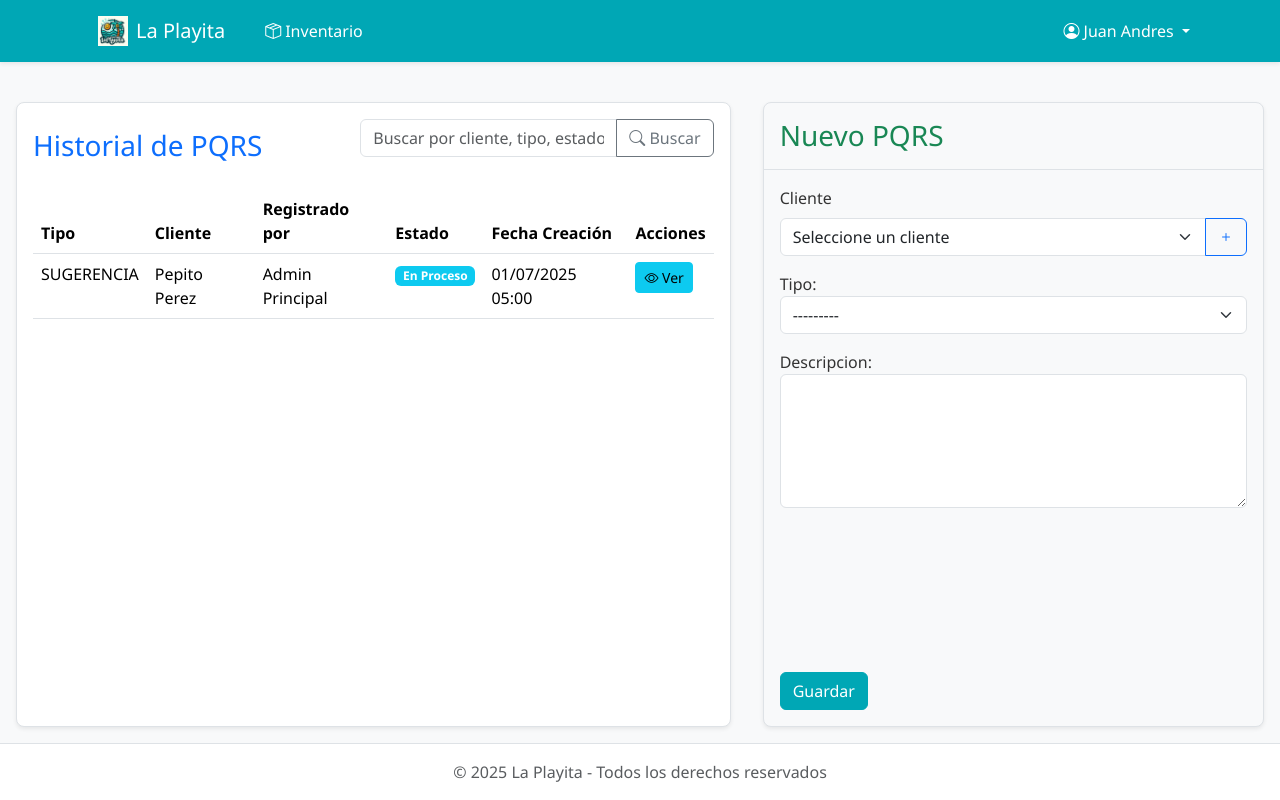
After one commit to Seiiyes/LaPlayita_Django, a Django app: page /pqrs/ in a window 1280 px wide. The commit adds this page. Run offline with Django 5.2, Linux system fonts and the light colour scheme; a user stored in the database is signed in; data comes from the database, SQL or seed files in the repository; some libraries are stand-ins or nearby versions.

Commit message:
Despliegue modulo pqrs

```diff
--- a/la_playita_project/core/forms.py
+++ b/la_playita_project/core/forms.py
@@ -1,7 +1,7 @@
 from django import forms
 from django.contrib.auth.forms import UserCreationForm
 from django.core.validators import MinValueValidator
-from .models import Usuario, Rol, Producto, Lote, Categoria
+from .models import Usuario, Rol, Producto, Lote, Categoria, Pqrs
 from .models import Reabastecimiento, ReabastecimientoDetalle, Proveedor
 from django.forms import inlineformset_factory
 from datetime import date
@@ -140,3 +140,23 @@ ReabastecimientoDetalleFormSet = inlineformset_factory(
     can_delete=True,
     fk_name='reabastecimiento'
 )
+
+class PqrsForm(forms.ModelForm):
+    class Meta:
+        model = Pqrs
+        fields = ['tipo', 'descripcion']
+        widgets = {
+            'tipo': forms.Select(attrs={'class': 'form-select'}),
+            'descripcion': forms.Textarea(attrs={'class': 'form-control', 'rows': 5}),
+        }
+
+class PqrsUpdateForm(forms.ModelForm):
+    descripcion_cambio = forms.CharField(widget=forms.Textarea(attrs={'class': 'form-control', 'rows': 3}), label="Observación del cambio de estado", required=False)
+
+    class Meta:
+        model = Pqrs
+        fields = ['respuesta', 'estado']
+        widgets = {
+            'respuesta': forms.Textarea(attrs={'class': 'form-control', 'rows': 5}),
+            'estado': forms.Select(attrs={'class': 'form-select'}),
+        }
--- a/la_playita_project/core/templates/core/base.html
+++ b/la_playita_project/core/templates/core/base.html
@@ -55,6 +55,11 @@
                         <li class="nav-item">
                             <a class="nav-link" href="{% url 'reabastecimiento_list' %}">
                                 <i class="bi bi-cart-plus me-1"></i>Reabastecimientos
+                            </a>
+                        </li>
+                        <li class="nav-item">
+                            <a class="nav-link" href="{% url 'pqrs_list' %}">
+                                <i class="bi bi-headset me-1"></i>PQRS
                             </a>
                         </li>
                         {% endif %}
--- /dev/null
+++ b/la_playita_project/core/templates/core/pqrs_list.html
@@ -0,0 +1,247 @@
+{% extends 'core/base.html' %}
+{% load static %}
+{% load humanize %}
+{% load auth_extras %}
+
+{% block title %}Gestión de PQRS{% endblock %}
+
+{% block content %}
+<div class="container-fluid h-100 p-0">
+    <div class="row g-0 h-100">
+        <div class="col-md-7 d-flex flex-column p-3" style="max-height: 100%;">
+            <div class="bg-white border rounded-3 shadow-sm d-flex flex-column flex-grow-1 p-3">
+                <div class="d-flex justify-content-between align-items-center mb-3 flex-shrink-0">
+                    <h3 class="text-primary m-0">Historial de PQRS</h3>
+                    <form method="get" class="mb-3">
+                        <div class="input-group">
+                            <input type="text" class="form-control" name="q" placeholder="Buscar por cliente, tipo, estado..." value="{{ request.GET.q }}">
+                            <button class="btn btn-outline-secondary" type="submit">
+                                <i class="bi bi-search"></i> Buscar
+                            </button>
+                        </div>
+                    </form>
+                </div>
+                <div class="table-responsive flex-grow-1" style="overflow-y: auto;">
+                    <table class="table table-hover">
+                        <thead>
+                            <tr>
+                                <th>Tipo</th>
+                                <th>Cliente</th>
+                                <th>Registrado por</th>
+                                <th>Estado</th>
+                                <th>Fecha Creación</th>
+                                <th>Acciones</th>
+                            </tr>
+                        </thead>
+                        <tbody>
+                            {% for p in pqrs %}
+                            <tr id="pqrs-{{ p.id }}">
+                                <td>{{ p.get_tipo_display }}</td>
+                                <td>{{ p.cliente.nombres }} {{ p.cliente.apellidos }}</td>
+                                <td>{{ p.usuario.get_full_name|default:p.usuario.username }}</td>
+                                <td><span class="badge bg-info">{{ p.get_estado_display }}</span></td>
+                                <td>{{ p.fecha_creacion|date:"d/m/Y H:i" }}</td>
+                                <td>
+                                    <a href="{% url 'pqrs_detail' p.id %}" class="btn btn-sm btn-info">
+                                        <i class="bi bi-eye"></i> Ver
+                                    </a>
+                                    {% if user|has_role:'Administrador' %}
+                                    <button type="button" class="btn btn-sm btn-danger" onclick="eliminarPqrs('{{ p.id }}')">
+                                        <i class="bi bi-trash"></i>
+                                    </button>
+                                    {% endif %}
+                                </td>
+                            </tr>
+                            {% endfor %}
+                        </tbody>
+                    </table>
+                </div>
+            </div>
+        </div>
+        <div class="col-md-5 d-flex flex-column p-3">
+            <div class="bg-light border rounded-3 shadow-sm h-100 d-flex flex-column">
+                <div class="p-3 border-bottom">
+                    <h3 class="text-success m-0">Nuevo PQRS</h3>
+                </div>
+                <form method="post" action="{% url 'pqrs_list' %}" id="pqrsForm" class="d-flex flex-column h-100 p-3">
+                    {% csrf_token %}
+                    <div class="mb-3">
+                        <label for="cliente" class="form-label">Cliente</label>
+                        <div class="input-group">
+                            <select class="form-select" id="cliente" name="cliente" required>
+                                <option value="" selected disabled>Seleccione un cliente</option>
+                                {% for cliente in clientes %}
+                                    <option value="{{ cliente.id }}">{{ cliente.nombres }} {{ cliente.apellidos }} ({{ cliente.documento }})</option>
+                                {% endfor %}
+                            </select>
+                            <button type="button" class="btn btn-outline-primary" data-bs-toggle="modal" data-bs-target="#nuevoClienteModal">
+                                <i class="bi bi-plus"></i>
+                            </button>
+                        </div>
+                    </div>
+                    {{ form.as_p }}
+                    <div class="mt-auto">
+                        <button type="submit" class="btn btn-primary">Guardar</button>
+                    </div>
+                </form>
+            </div>
+        </div>
+    </div>
+</div>
+
+<!-- Modal Nuevo Cliente -->
+<div class="modal fade" id="nuevoClienteModal" tabindex="-1" aria-labelledby="nuevoClienteModalLabel" aria-hidden="true">
+    <div class="modal-dialog">
+        <div class="modal-content">
+            <div class="modal-header">
+                <h5 class="modal-title" id="nuevoClienteModalLabel">Nuevo Cliente</h5>
+                <button type="button" class="btn-close" data-bs-dismiss="modal" aria-label="Close"></button>
+            </div>
+            <div class="modal-body">
+                <form id="nuevoClienteForm">
+                    <div class="mb-3">
+                        <label for="nombres" class="form-label">Nombres</label>
+                        <input type="text" class="form-control" id="nombres" required>
+                    </div>
+                    <div class="mb-3">
+                        <label for="apellidos" class="form-label">Apellidos</label>
+                        <input type="text" class="form-control" id="apellidos" required>
+                    </div>
+                    <div class="mb-3">
+                        <label for="documento" class="form-label">Documento</label>
+                        <input type="text" class="form-control" id="documento" required>
+                    </div>
+                    <div class="mb-3">
+                        <label for="telefono" class="form-label">Teléfono</label>
+                        <input type="text" class="form-control" id="telefono">
+                    </div>
+                    <div class="mb-3">
+                        <label for="email" class="form-label">Email</label>
+                        <input type="email" class="form-control" id="email">
+                    </div>
+                </form>
+            </div>
+            <div class="modal-footer">
+                <button type="button" class="btn btn-secondary" data-bs-dismiss="modal">Cancelar</button>
+                <button type="button" class="btn btn-primary" id="guardarClienteBtn">Guardar</button>
+            </div>
+        </div>
+    </div>
+</div>
+{% endblock %}
+
+{% block extra_js %}
+<style>
+    html, body {
+        height: 100%;
+        overflow: hidden;
+    }
+
+    main.container {
+        max-width: 100% !important;
+        height: calc(100vh - 72px) !important;
+        padding: 0 !important;
+        margin: 0 !important;
+    }
+
+    .container-fluid {
+        height: 100%;
+        overflow: hidden;
+    }
+
+    .table-responsive {
+        height: calc(100% - 50px);
+        overflow: auto;
+    }
+</style>
+<script>
+document.addEventListener('DOMContentLoaded', function () {
+    // Function to handle client creation
+    async function guardarNuevoCliente(data) {
+        try {
+            const response = await fetch("{% url 'cliente_create_ajax' %}", {
+                method: 'POST',
+                headers: {
+                    'Content-Type': 'application/json',
+                    'X-CSRFToken': document.querySelector('[name=csrfmiddlewaretoken]').value
+                },
+                body: JSON.stringify(data)
+            });
+
+            if (!response.ok) {
+                const errorData = await response.json();
+                throw new Error(errorData.error || 'Error al guardar el cliente.');
+            }
+
+            const cliente = await response.json();
+            const select = document.getElementById('cliente');
+            const option = new Option(`${cliente.nombres} ${cliente.apellidos} (${cliente.documento})`, cliente.id);
+            select.add(option);
+            select.value = cliente.id;
+
+            const modal = bootstrap.Modal.getInstance(document.getElementById('nuevoClienteModal'));
+            modal.hide();
+            document.getElementById('nuevoClienteForm').reset();
+
+            Swal.fire('Éxito', 'Cliente creado exitosamente.', 'success');
+
+        } catch (error) {
+            Swal.fire('Error', error.message, 'error');
+        }
+    }
+
+    // Event listener for save client button
+    document.getElementById('guardarClienteBtn').addEventListener('click', function () {
+        const form = document.getElementById('nuevoClienteForm');
+        if (!form.checkValidity()) {
+            form.reportValidity();
+            return;
+        }
+        const data = {
+            nombres: document.getElementById('nombres').value,
+            apellidos: document.getElementById('apellidos').value,
+            documento: document.getElementById('documento').value,
+            telefono: document.getElementById('telefono').value,
+            email: document.getElementById('email').value,
+        };
+        guardarNuevoCliente(data);
+    });
+
+    // Function to handle PQRS deletion
+    window.eliminarPqrs = async function(pqrsId) {
+        const result = await Swal.fire({
+            title: '¿Estás seguro?',
+            text: "¡No podrás revertir esto!",
+            icon: 'warning',
+            showCancelButton: true,
+            confirmButtonColor: '#d33',
+            cancelButtonColor: '#3085d6',
+            confirmButtonText: 'Sí, ¡elimínalo!',
+            cancelButtonText: 'Cancelar'
+        });
+
+        if (result.isConfirmed) {
+            try {
+                const response = await fetch(`/pqrs/eliminar/${pqrsId}/`, {
+                    method: 'POST',
+                    headers: {
+                        'X-CSRFToken': document.querySelector('[name=csrfmiddlewaretoken]').value
+                    }
+                });
+
+                if (!response.ok) {
+                    const errorData = await response.json();
+                    throw new Error(errorData.error || 'Error al eliminar el PQRS.');
+                }
+
+                document.getElementById(`pqrs-${pqrsId}`).remove();
+                Swal.fire('¡Eliminado!', 'El PQRS ha sido eliminado.', 'success');
+
+            } catch (error) {
+                Swal.fire('Error', error.message, 'error');
+            }
+        }
+    }
+});
+</script>
+{% endblock %}
--- a/la_playita_project/core/urls.py
+++ b/la_playita_project/core/urls.py
@@ -48,7 +48,8 @@ urlpatterns = [
     path('inventario/editar/<int:pk>/', views.producto_update, name='producto_update'),
     path('inventario/eliminar/<int:pk>/', views.producto_delete, name='producto_delete'),
     path('proveedores/crear/', views.proveedor_create_ajax, name='proveedor_create'),
-    path('categorias/crear/', views.categoria_create_ajax, name='categoria_create_ajax'),    # ----------------------------------------------
+    path('categorias/crear/', views.categoria_create_ajax, name='categoria_create_ajax'),
+    path('clientes/crear/ajax/', views.cliente_create_ajax, name='cliente_create_ajax'),    # ----------------------------------------------
     # Gestión de Lotes (Trazabilidad)
     # ----------------------------------------------
     path('inventario/producto/<int:producto_pk>/lotes/', views.lote_list, name='lote_list'),
@@ -69,4 +70,13 @@ urlpatterns = [
     path('reabastecimientos/<int:pk>/eliminar/', views.reabastecimiento_eliminar, name='reabastecimiento_eliminar'),
     path('reabastecimientos/<int:pk>/recibir/', views.reabastecimiento_recibir, name='reabastecimiento_recibir'),
     path('ventas/procesar/', views.procesar_venta, name='procesar_venta'),
+
+    # ----------------------------------------------
+    # PQRS
+    # ----------------------------------------------
+    path('pqrs/', views.pqrs_list, name='pqrs_list'),
+
+    path('pqrs/<int:pk>/', views.pqrs_detail, name='pqrs_detail'),
+    path('pqrs/<int:pk>/update/', views.pqrs_update, name='pqrs_update'),
+    path('pqrs/<int:pk>/eliminar/', views.pqrs_delete, name='pqrs_delete'),
 ]
--- a/la_playita_project/core/views.py
+++ b/la_playita_project/core/views.py
@@ -16,8 +16,8 @@ from django.core.mail import EmailMultiAlternatives
 from datetime import datetime
 from django.utils import timezone
 
-from .models import Producto, Lote, Categoria, MovimientoInventario, Cliente, Venta, VentaDetalle
-from .forms import VendedorRegistrationForm, ProductoForm, LoteForm, CategoriaForm
+from .models import Producto, Lote, Categoria, MovimientoInventario, Cliente, Venta, VentaDetalle, Pqrs, PqrsHistorial
+from .forms import VendedorRegistrationForm, ProductoForm, LoteForm, CategoriaForm, PqrsForm, PqrsUpdateForm
 from .models import Reabastecimiento, ReabastecimientoDetalle, Proveedor
 from .forms import ReabastecimientoForm, ReabastecimientoDetalleFormSet
 from django.db import transaction, connection
@@ -942,6 +942,31 @@ def proveedor_create_ajax(request):
 
 @login_required
 @require_POST
+@check_user_role(allowed_roles=['Administrador', 'Vendedor'])
+def cliente_create_ajax(request):
+    """
+    Vista para crear un cliente vía AJAX.
+    """
+    try:
+        data = json.loads(request.body)
+        cliente = Cliente.objects.create(
+            nombres=data['nombres'],
+            apellidos=data['apellidos'],
+            documento=data['documento'],
+            telefono=data.get('telefono', ''),
+            email=data.get('email', '')
+        )
+        return JsonResponse({
+            'id': cliente.id,
+            'nombres': cliente.nombres,
+            'apellidos': cliente.apellidos,
+            'documento': cliente.documento,
+        })
+    except Exception as e:
+        return JsonResponse({'error': str(e)}, status=400)
+
+@login_required
+@require_POST
 @check_user_role(allowed_roles=['Administrador'])
 def categoria_create_ajax(request):
     """
@@ -983,3 +1008,107 @@ def producto_create_ajax(request):
         })
     except Exception as e:
         return JsonResponse({'error': str(e)}, status=400)
+
+# ----------------------------------------------
+# Vistas de PQRS
+# ----------------------------------------------
+
+@login_required
+@check_user_role(allowed_roles=['Administrador', 'Vendedor'])
+def pqrs_list(request):
+    if request.method == 'POST':
+        form = PqrsForm(request.POST)
+        if form.is_valid():
+            pqrs = form.save(commit=False)
+            cliente_id = request.POST.get('cliente')
+            try:
+                cliente = Cliente.objects.get(id=cliente_id)
+                pqrs.cliente = cliente
+                pqrs.usuario = request.user
+                pqrs.fecha_creacion = timezone.now()
+                pqrs.save()
+                messages.success(request, 'PQRS creado exitosamente.')
+                return redirect('pqrs_list')
+            except Cliente.DoesNotExist:
+                messages.error(request, f'No se encontró un cliente con el ID {cliente_id}.')
+        else:
+            for field, errors in form.errors.items():
+                for error in errors:
+                    messages.error(request, f"{form.fields[field].label}: {error}")
+    else:
+        form = PqrsForm()
+
+    pqrs_query = Pqrs.objects.select_related('cliente', 'usuario').order_by('-fecha_creacion')
+    query = request.GET.get('q')
+    if query:
+        pqrs_query = pqrs_query.filter(
+            models.Q(cliente__nombres__icontains=query) |
+            models.Q(cliente__apellidos__icontains=query) |
+            models.Q(cliente__documento__icontains=query) |
+            models.Q(tipo__icontains=query) |
+            models.Q(estado__icontains=query)
+        )
+
+    clientes = Cliente.objects.all()
+    context = {
+        'pqrs': pqrs_query,
+        'form': form,
+        'clientes': clientes,
+    }
+    return render(request, 'core/pqrs_list.html', context)
+
+
+@login_required
+@check_user_role(allowed_roles=['Administrador', 'Vendedor'])
+def pqrs_detail(request, pk):
+    pqrs = get_object_or_404(Pqrs, pk=pk)
+    historial = PqrsHistorial.objects.filter(pqrs=pqrs).order_by('-fecha_cambio')
+    form = PqrsUpdateForm(instance=pqrs)
+    context = {
+        'pqrs': pqrs,
+        'historial': historial,
+        'form': form,
+    }
+    return render(request, 'core/pqrs_detail.html', context)
+
+@login_required
+@check_user_role(allowed_roles=['Administrador', 'Vendedor'])
+def pqrs_update(request, pk):
+    pqrs = get_object_or_404(Pqrs, pk=pk)
+    if request.method == 'POST':
+        form = PqrsUpdateForm(request.POST, instance=pqrs)
+        if form.is_valid():
+            estado_anterior = pqrs.estado
+            pqrs_actualizado = form.save()
+            estado_nuevo = pqrs_actualizado.estado
+
+            if estado_anterior != estado_nuevo:
+                descripcion_cambio = form.cleaned_data.get('descripcion_cambio')
+                if not descripcion_cambio:
+                    messages.error(request, 'Debe proporcionar una observación para el cambio de estado.')
+                    return redirect('pqrs_detail', pk=pk)
+
+                PqrsHistorial.objects.create(
+                    pqrs=pqrs_actualizado,
+                    usuario=request.user,
+                    estado_anterior=estado_anterior,
+                    estado_nuevo=estado_nuevo,
+                    descripcion_cambio=descripcion_cambio,
+                    fecha_cambio=timezone.now()
+                )
+
+            messages.success(request, 'PQRS actualizado exitosamente.')
+        else:
+            for field, errors in form.errors.items():
+                for error in errors:
+                    messages.error(request, f"{form.fields[field].label}: {error}")
+    return redirect('pqrs_detail', pk=pk)
+
+@never_cache
+@login_required
+@require_POST
+@check_user_role(allowed_roles=['Administrador'])
+def pqrs_delete(request, pk):
+    pqrs = get_object_or_404(Pqrs, pk=pk)
+    pqrs.delete()
+    return JsonResponse({'message': 'PQRS eliminado exitosamente.'})
```
Also changed, not shown: la_playita_project/core/models.py (+37 -7 lines), la_playita_project/core/templates/core/pqrs_detail.html (added, +71 -0 lines).
